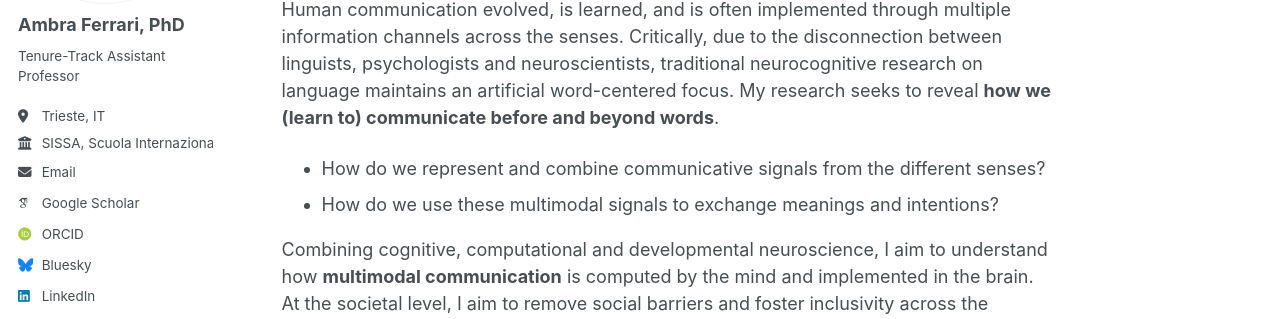
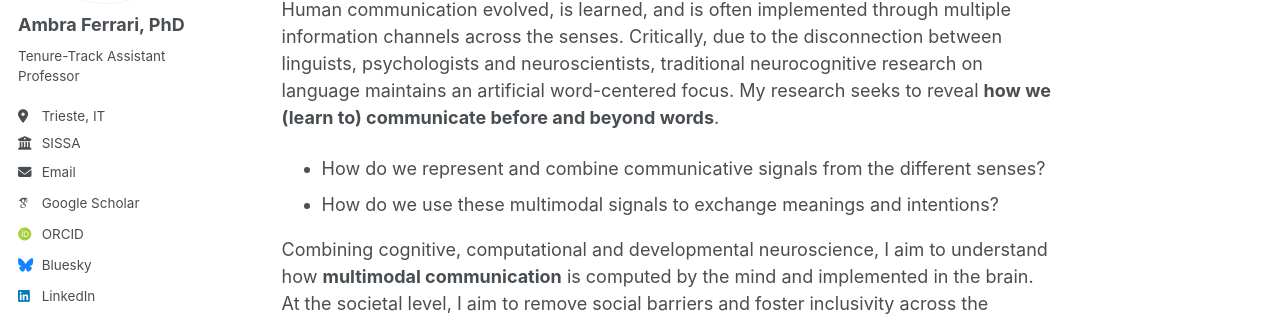
Before and after one commit to ambrafer/ambrafer.github.io, a Jekyll site: the page built from _pages/about.md, in a window 1280 px wide. Shown: the part 277-596 px from the top of the page. Built offline with Jekyll 4.4.1, drawn with Linux system fonts in a browser that asks for light colours; some web fonts are replaced.

Commit message:
Update _config.yml

```diff
--- a/_config.yml
+++ b/_config.yml
@@ -26,7 +26,7 @@ author:
   pronouns         : # example: "she/her"
   bio              : "Tenure-Track Assistant Professor"
   location         : "Trieste, IT"
-  employer         : "SISSA, Scuola Internazionale Superiore di Studi Avanzati"
+  employer         : "SISSA"
   uri              : # URL
   email            : "aferrari@sissa.it"
 
```
